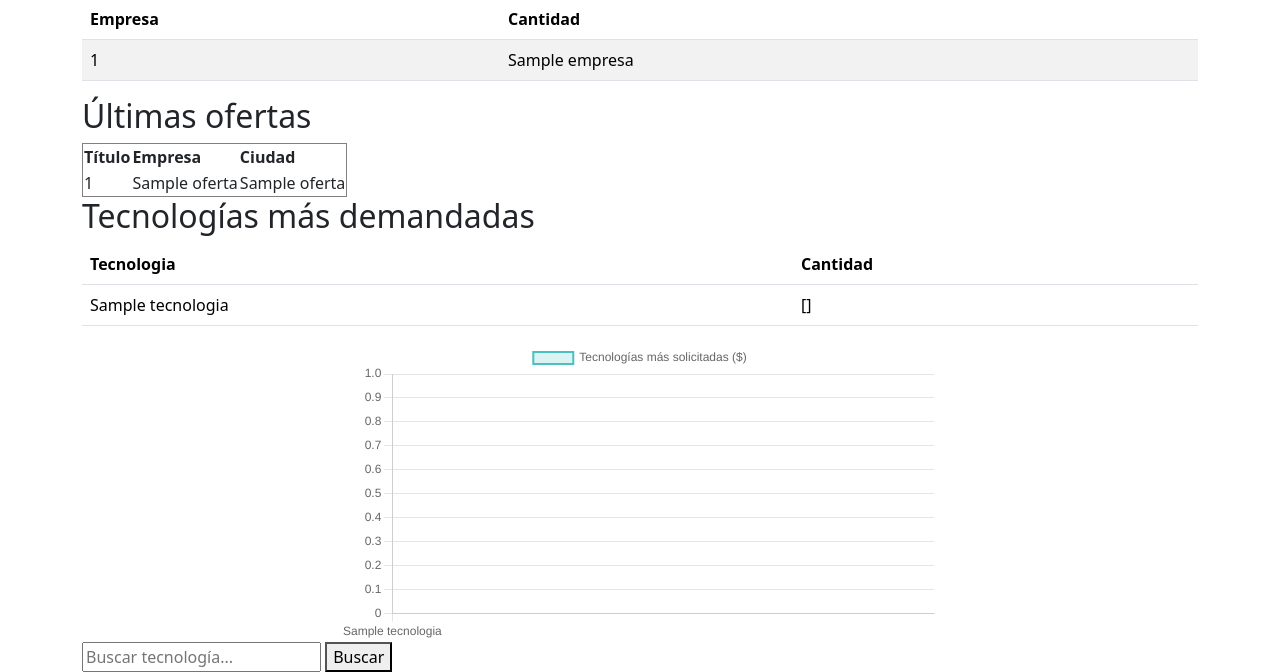
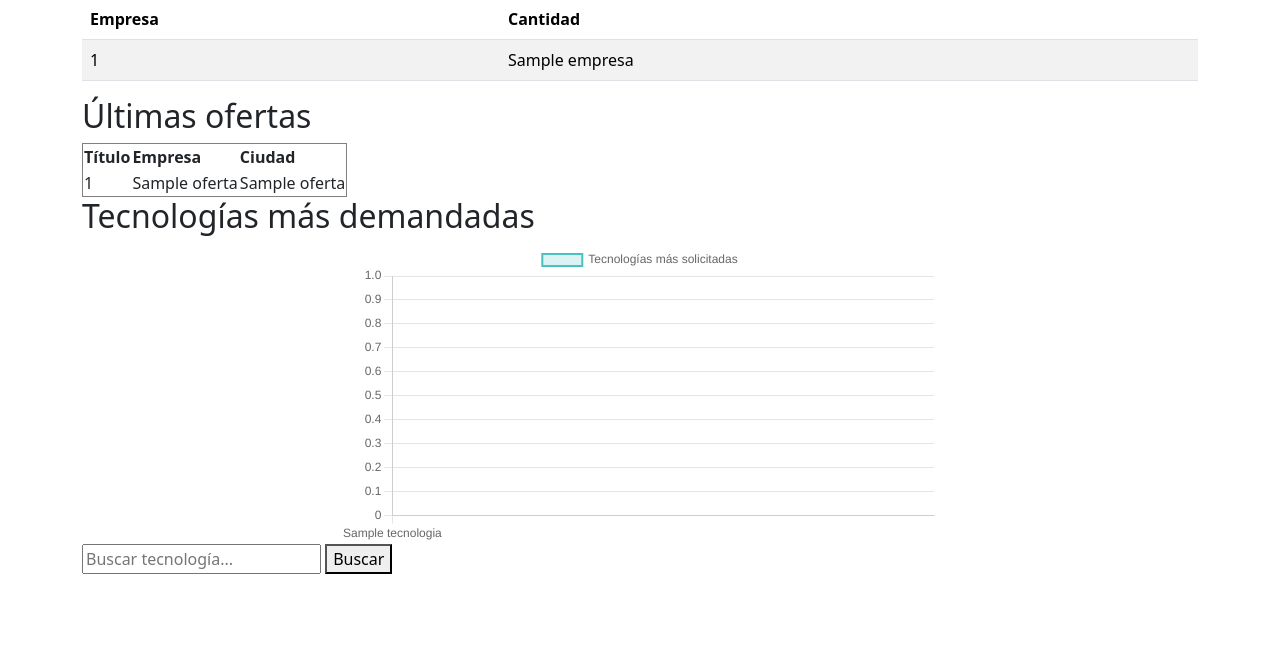
Before and after one commit to juanexzedh/Scraper-Empleos, a Flask app: template templates/index.html in a window 1280 px wide. Shown: the part 256-928 px from the top of the page. After the commit the page ends 830 px from the top, so only its background shows below. Run offline with Flask 3, Linux system fonts and the light colour scheme; the template is opened without the code that fills it: most values are stand-ins (such as "Sample title", 1, 10 or a date in 2020).

Commit message:
Se elimino la tabla de tecnologiamas solicitadas y se reemplazo por la grafica realizada

```diff
--- a/static/script.js
+++ b/static/script.js
@@ -1,5 +1,5 @@
 document.addEventListener("DOMContentLoaded", function() {
-    const ctx = document.getElementById('miGrafica').getContext('2d');
+    const ctx = document.getElementById('GraficaTec').getContext('2d');
     const datosX = tecnologias;
     const datosY = cantidades;
 
@@ -8,7 +8,7 @@
         data: {
             labels: datosX,
             datasets: [{
-                label: 'Tecnologías más solicitadas ($)',
+                label: 'Tecnologías más solicitadas',
                 data: datosY,
                 borderColor: 'rgba(75, 192, 192, 1)',
                 backgroundColor: 'rgba(75, 192, 192, 0.2)',
--- a/templates/index.html
+++ b/templates/index.html
@@ -73,26 +73,9 @@
         </table>
 
         <h2>Tecnologías más demandadas</h2>
-        <table class="table table-hover">
-            <thead>
-                <tr>
-                    <th>Tecnologia</th>
-                    <th>Cantidad</th>
-                </tr>
-            </thead>
-
-            <tbody>
-            {% for cantidad, tecnologia in tecnologias %}
-                <tr>
-                    <td>{{ tecnologia }}</td>
-                    <td>{{ cantidad }}</td>
-                </tr>
-            {% endfor %}
-            </tbody>
-        </table>
 
         <div style="width: 600px; margin: auto;">
-            <canvas id="miGrafica"></canvas>
+            <canvas id="GraficaTec"></canvas>
         </div>
 
         <form action="/buscar" method="GET">
```
